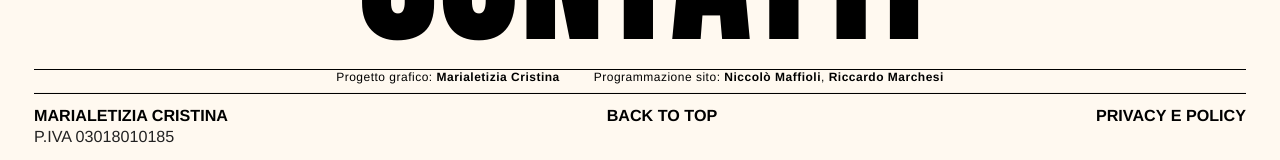
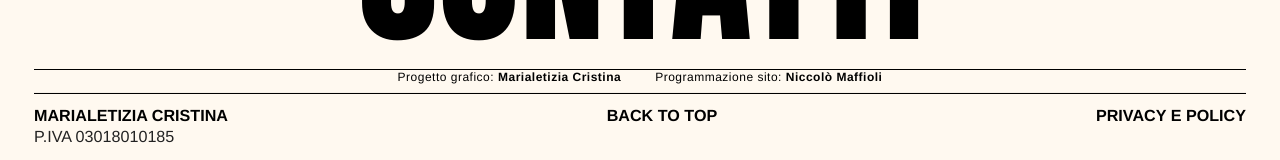
Before and after one commit to marialetizia-cristina/marialetizia-cristina, a React (Vite) app: page / in a window 1280 px wide. Shown: the part 1658-1818 px from the top of the page. Built offline with nearby package versions, Linux system fonts and the light colour scheme; no server answers.

Commit message:
remove RM

```diff
--- a/src/components/Footer.tsx
+++ b/src/components/Footer.tsx
@@ -16,7 +16,7 @@ const Footer = () => {
                         {t("credits.designLabel")}: <a className="footer-credits__link" href="#">Marialetizia Cristina</a>
                     </span>
                     <span>
-                        {t("credits.devLabel")}: <a className="footer-credits__link" href="https://niccolo.dev" target="_blank" rel="noreferrer">Niccolò Maffioli</a>, <strong>Riccardo Marchesi</strong>
+                        {t("credits.devLabel")}: <a className="footer-credits__link" href="https://niccolo.dev" target="_blank" rel="noreferrer">Niccolò Maffioli</a>
                     </span>
                 </div>
             )}
--- a/src/i18n.ts
+++ b/src/i18n.ts
@@ -66,7 +66,7 @@ const resources = {
         designLabel: "Graphic project",
         devLabel: "Website development",
         design: "Graphic project: Marialetizia Cristina",
-        dev: "Website development: Niccolò Maffioli, Riccardo Marchesi",
+        dev: "Website development: Niccolò Maffioli",
       },
       loaders: {
         preparingPortfolio: "Loading works...",
@@ -153,7 +153,7 @@ const resources = {
         designLabel: "Progetto grafico",
         devLabel: "Programmazione sito",
         design: "Progetto grafico: Marialetizia Cristina",
-        dev: "Programmazione sito: Niccolò Maffioli, Riccardo Marchesi",
+        dev: "Programmazione sito: Niccolò Maffioli",
       },
       loaders: {
         preparingPortfolio: "Caricamento lavori in corso...",
```
